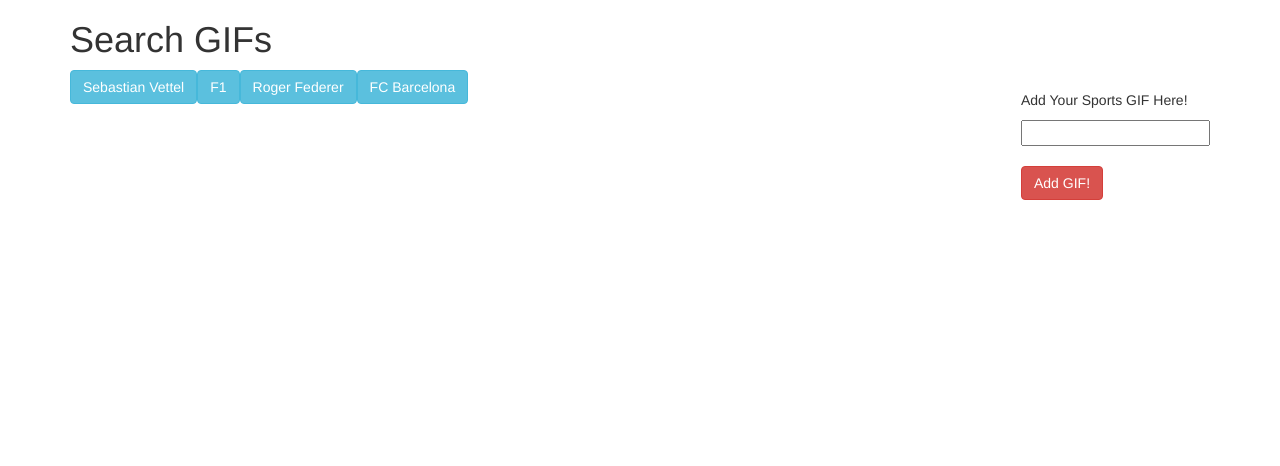
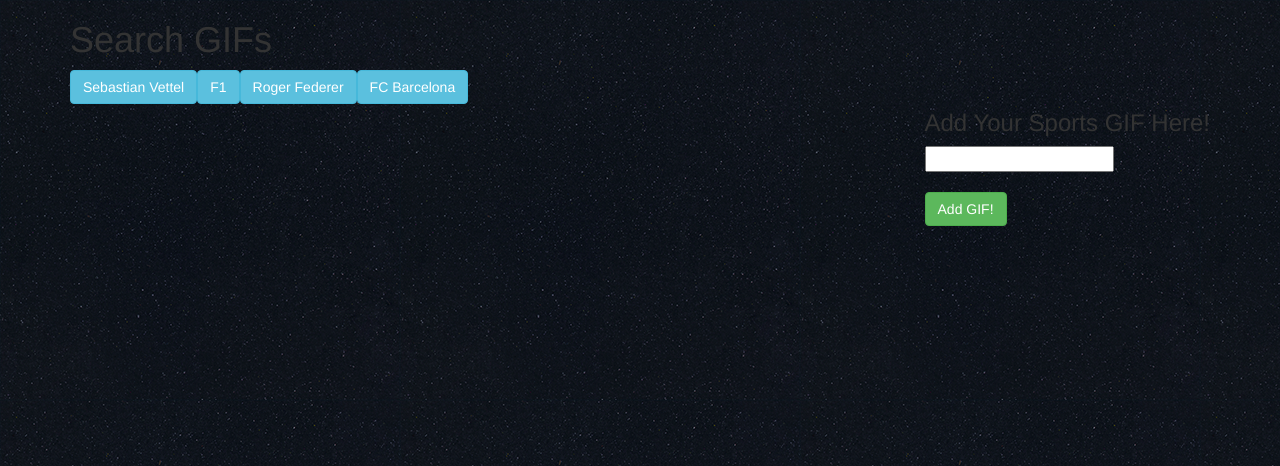
Before and after one commit to aausek/GiphyAPI, a PHP site: page /giphy.html in a window 1280 px wide. Shown: the top 466 px of the page. Run offline with PHP 8.4, Linux system fonts and the light colour scheme; some libraries are stand-ins or nearby versions.

Commit message:
second push

```diff
--- a/assets/css/style.css
+++ b/assets/css/style.css
@@ -2,14 +2,28 @@
 	box-sizing: border-box;
 }
 
+body {
+	background-image: url(../images/ep_naturalblack.png);
+}
+
 #gif-form {
 	float: right;
+	margin-top: 0px;
 }
 
 #newbuttons {
 	float: left;
+	margin-bottom: 10px;
 }
 
 #gif-view {
-	margin-top: 25px;
+	margin-top: 40px;
+	margin-right: auto;
+	width: 700px;
+	height: auto;
 }
+
+p {
+	font-size: 15px;
+	color: #FFFFFF;
+}
--- a/giphy.html
+++ b/giphy.html
@@ -19,11 +19,11 @@
 
 		<form id="gif-form">
 			<label for="gif-input"></label>
-			<p>Add Your Sports GIF Here!</p>
+			<h3>Add Your Sports GIF Here!</h3>
 			<input type="text" id="gif-input"><br><br>
 
 			<!--Button click adds new gif-->
-			<input id="add-gif" type="submit" value="Add GIF!" class="btn btn-danger">
+			<input id="add-gif" type="submit" value="Add GIF!" class="btn btn-success">
 		</form><br>
 		<!--GIFs will be appended to this div element-->
 		<div id="gif-view"></div>
```
Also changed, not shown: assets/images/ep_naturalblack.png (added).
